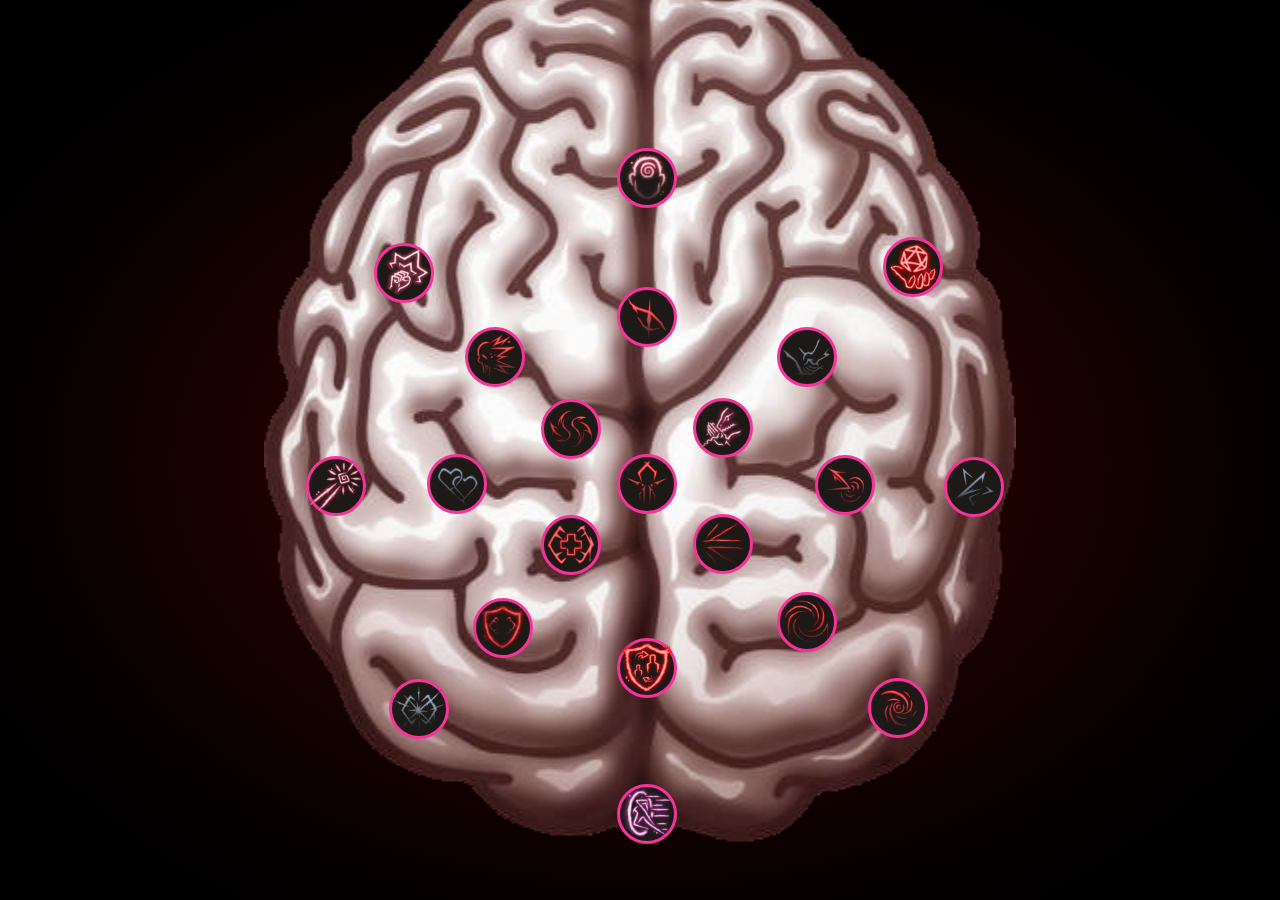
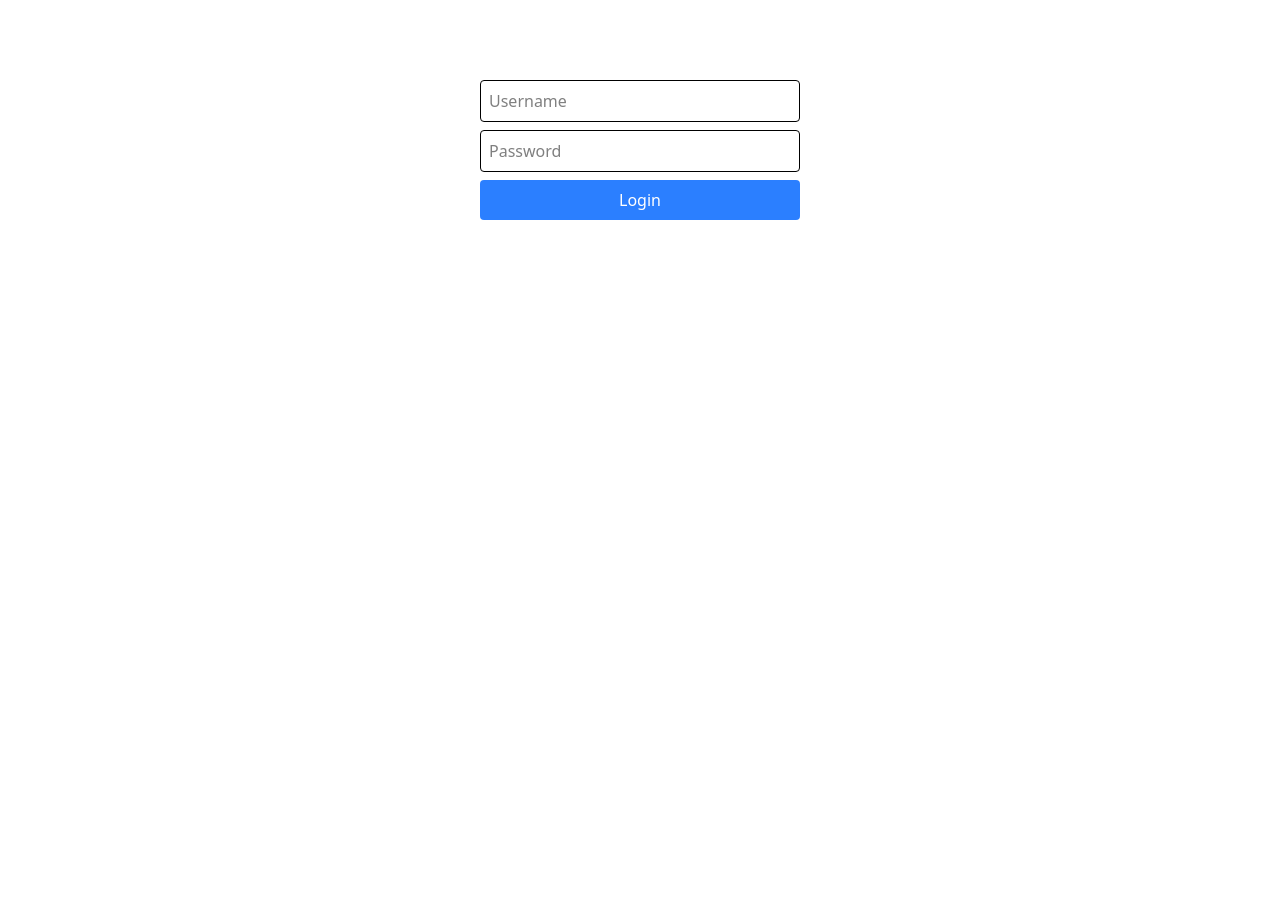
Before and after one commit to Khaled-AbHe/Illithid-Powers, a React (Vite) app in the folder illithid_powers/: page /login in a window 1280 px wide. Shown: the top 900 px of the page. After the commit the page ends 800 px from the top, so only its background shows below. Built offline with nearby package versions, Linux system fonts and the light colour scheme.

Commit message:
added login and mongodb

```diff
--- a/illithid_powers/src/App.jsx
+++ b/illithid_powers/src/App.jsx
@@ -1,12 +1,80 @@
 import Menu from "./components/Menu";
 import { users } from "./assets/data";
+import { useState } from "react";
+import {
+  BrowserRouter as Router,
+  Routes,
+  Route,
+  Navigate,
+  useNavigate,
+} from "react-router-dom";
 
-function App() {
+function Login({ setUser }) {
+  const [username, setUsername] = useState("");
+  const [password, setPassword] = useState("");
+  const navigate = useNavigate();
+
+  const handleLogin = async (e) => {
+    e.preventDefault();
+
+    // Example: Replace this with real API call
+    if (username === "Srosu" && password === "Paladin123") {
+      setUser({ username });
+      navigate("/brain");
+    } else {
+      alert("Invalid login");
+    }
+  };
+
   return (
-    <div>
-      <Menu />
-    </div>
+    <form
+      onSubmit={handleLogin}
+      className="flex flex-col gap-2 max-w-xs mx-auto mt-20"
+    >
+      <input
+        type="text"
+        placeholder="Username"
+        value={username}
+        onChange={(e) => setUsername(e.target.value)}
+        className="border p-2 rounded"
+      />
+      <input
+        type="password"
+        placeholder="Password"
+        value={password}
+        onChange={(e) => setPassword(e.target.value)}
+        className="border p-2 rounded"
+      />
+      <button type="submit" className="bg-blue-500 text-white rounded p-2">
+        Login
+      </button>
+    </form>
   );
 }
 
-export default App;
+function ProtectedRoute({ user, children }) {
+  if (!user) {
+    return <Navigate to="/login" replace />;
+  }
+  return children;
+}
+
+export default function App() {
+  const [user, setUser] = useState(null); // keeps track of who is logged in
+
+  return (
+    <Router>
+      <Routes>
+        <Route path="/login" element={<Login setUser={setUser} />} />
+        <Route
+          path="/brain"
+          element={
+            <ProtectedRoute user={user}>
+              <Menu user={user} />
+            </ProtectedRoute>
+          }
+        />
+      </Routes>
+    </Router>
+  );
+}
--- /dev/null
+++ b/illithid_powers/src/components/Login.jsx
@@ -0,0 +1,2 @@
+import { useState } from "react";
+import { Navigate, useNavigate } from "react-router-dom";
--- a/package.json
+++ b/package.json
@@ -1,5 +1,6 @@
 {
   "dependencies": {
+    "mongodb": "^6.18.0",
     "react-router-dom": "^7.8.1"
   }
 }
```
Also changed, not shown: 1 other file (tests, documents, lock files or other folders).
